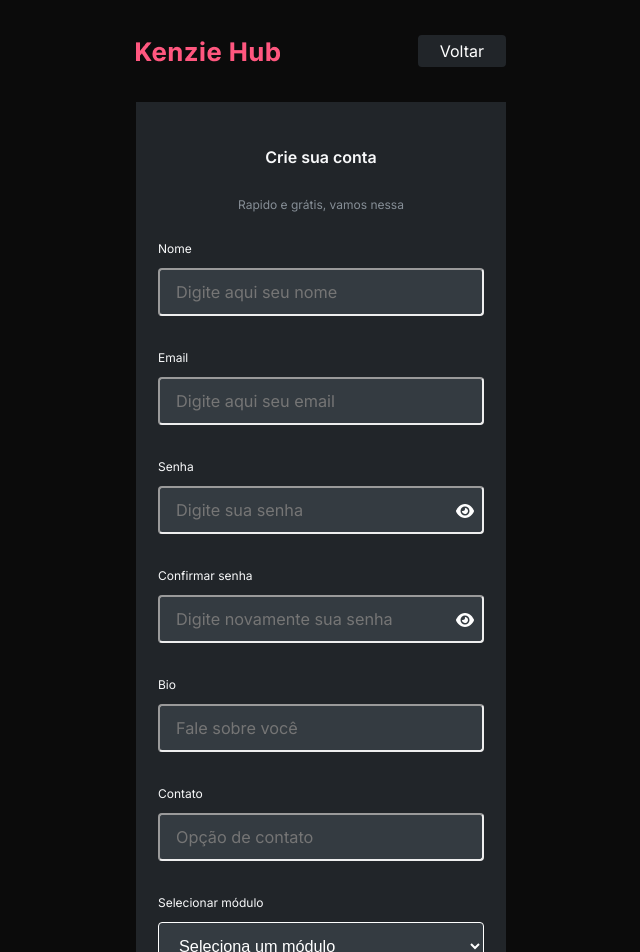
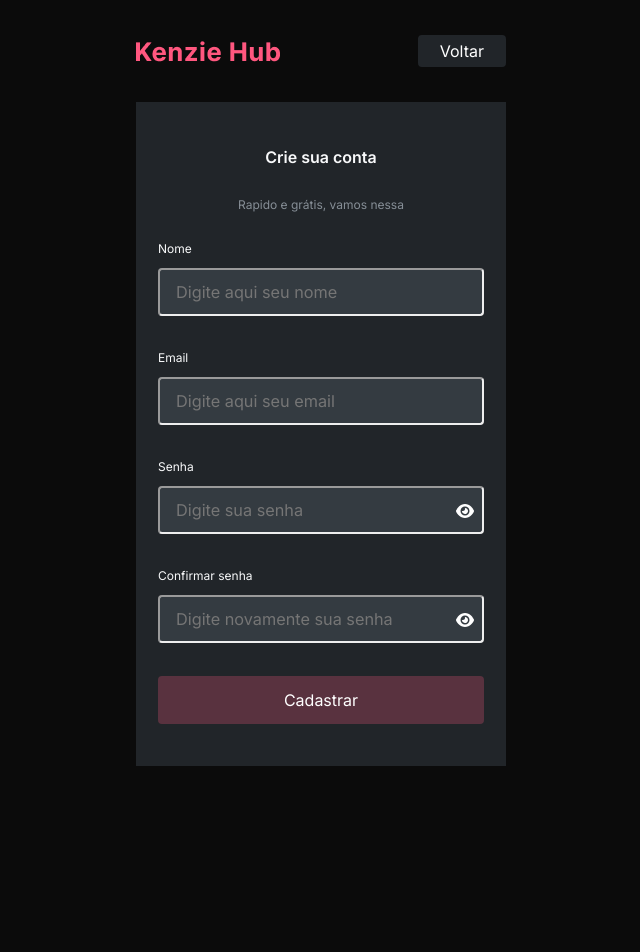
Before and after one commit to eskokado/m6t14-contatos-reactjs, a React (Create React App) app: page /register in a window 1280 px wide. Shown: the top 952 px of the page, without its empty margins (319-959 px from the left). After the commit the page ends 835 px from the top, so only its background shows below. Built offline with nearby package versions, Linux system fonts and the light colour scheme.

Commit message:
refactor: remove fields into register page

```diff
--- a/src/pages/RegisterPage/index.jsx
+++ b/src/pages/RegisterPage/index.jsx
@@ -1,178 +1,112 @@
 /* eslint-disable react-hooks/exhaustive-deps */
-import { CardForm } from "../../components/CardForm";
-import { Navbar } from "../../components/Navbar";
-import { Button } from "../../styles/buttons";
-import { GroupInput } from "../../components/GroupInput";
-import { GroupInputPassword } from "../../components/GroupInputPassword";
-import { Typography } from "../../styles/typography";
-import { StyledRegisterPage } from "./styles";
-import * as yup from "yup";
-import { useForm } from "react-hook-form";
-import { yupResolver } from "@hookform/resolvers/yup";
-import { GroupSelect } from "../../components/GroupSelect";
-import { useContext } from "react";
-import { UserContext } from "../../contexts/UserContext";
+import { CardForm } from '../../components/CardForm'
+import { Navbar } from '../../components/Navbar'
+import { Button } from '../../styles/buttons'
+import { GroupInput } from '../../components/GroupInput'
+import { GroupInputPassword } from '../../components/GroupInputPassword'
+import { Typography } from '../../styles/typography'
+import { StyledRegisterPage } from './styles'
+import * as yup from 'yup'
+import { useForm } from 'react-hook-form'
+import { yupResolver } from '@hookform/resolvers/yup'
+import { useContext } from 'react'
+import { UserContext } from '../../contexts/UserContext'
 
 export const RegisterPage = () => {
-  const { loading, onRegister } = useContext(UserContext);
+  const { loading, onRegister } = useContext(UserContext)
 
   const passwordRegExp =
-    /^.*(?=.{8,})((?=.*[!@#$%^&*()\-_=+{};:,<.>]){1})(?=.*\d)((?=.*[a-z]){1})((?=.*[A-Z]){1}).*$/;
+    /^.*(?=.{8,})((?=.*[!@#$%^&*()\-_=+{};:,<.>]){1})(?=.*\d)((?=.*[a-z]){1})((?=.*[A-Z]){1}).*$/
   const formSchema = yup.object().shape({
-    email: yup.string().required("E-mail obrigatório").email("E-mail inválido"),
+    email: yup.string().required('E-mail obrigatório').email('E-mail inválido'),
     name: yup
       .string()
-      .required("Nome obrigatório")
-      .min(3, "O nome precisa ter pelo 3 caracteres.")
-      .max(200, "O nome pode ter no máximo 200 caracteres."),
+      .required('Nome obrigatório')
+      .min(3, 'O nome precisa ter pelo 3 caracteres.')
+      .max(200, 'O nome pode ter no máximo 200 caracteres.'),
     password: yup
       .string()
-      .required("Senha obrigatório")
+      .required('Senha obrigatório')
       .matches(
         passwordRegExp,
-        "A senha deve conter pelo menos 8 caracteres, uma maiúscula, um número e um caractere especial"
+        'A senha deve conter pelo menos 8 caracteres, uma maiúscula, um número e um caractere especial'
       ),
     confirmPassword: yup
       .string()
-      .required("Confirmar a senha é obrigatório")
-      .oneOf([yup.ref("password")], "As senhas não coincidem"),
-    bio: yup
-      .string()
-      .required("Bio obrigatório")
-      .min(3, "Bio precisa ter pelo 3 caracteres.")
-      .max(400, "Bio pode ter no máximo 400 caracteres."),
-    contact: yup
-      .string()
-      .required("Contato obrigatório")
-      .min(3, "O contato precisa ter pelo 3 caracteres.")
-      .max(200, "O contato pode ter no máximo 200 caracteres."),
-    course_module: yup.string().required("Curso modulo obrigatório"),
-  });
+      .required('Confirmar a senha é obrigatório')
+      .oneOf([yup.ref('password')], 'As senhas não coincidem')
+  })
 
   const defaultValues = {
-    name: "",
-    email: "",
-    password: "",
-    confirmPassword: "",
-    bio: "",
-    contact: "",
-    course_module: "",
-  };
+    name: '',
+    email: '',
+    password: '',
+    confirmPassword: ''
+  }
 
   const {
     register,
     handleSubmit,
-    formState: { errors },
+    formState: { errors }
   } = useForm({
     resolver: yupResolver(formSchema),
-    mode: "onChange",
-  });
-
-  const optionsCoursesModules = [
-    { value: "", text: "Seleciona um módulo" },
-    {
-      value: "1o Módulo - frontend - básico",
-      text: "1o Módulo - frontend - básico",
-    },
-    {
-      value: "2o Módulo - frontend - intermediário",
-      text: "2o Módulo - frontend - intermediário",
-    },
-    {
-      value: "3o Módulo - frontend - avançado",
-      text: "3o Módulo - frontend - avançado",
-    },
-    {
-      value: "4o Módulo - backend - javaScript",
-      text: "4o Módulo - backend - javaScript",
-    },
-    {
-      value: "5o Módulo - backend - python",
-      text: "5o Módulo - backend - python",
-    },
-  ];
+    mode: 'onChange'
+  })
 
   return (
     <StyledRegisterPage>
-      <Navbar labelButton="Voltar" to="/login" />
+      <Navbar labelButton='Voltar' to='/login' />
       <CardForm onSubmit={handleSubmit(onRegister)}>
-        <Typography fonttype="title2" fontcolor="grey0" fontweight="semibody">
+        <Typography fonttype='title2' fontcolor='grey0' fontweight='semibody'>
           Crie sua conta
         </Typography>
-        <Typography fonttype="headline" fontcolor="grey1">
+        <Typography fonttype='headline' fontcolor='grey1'>
           Rapido e grátis, vamos nessa
         </Typography>
         <GroupInput
-          label="Nome"
-          placeholder="Digite aqui seu nome"
+          label='Nome'
+          placeholder='Digite aqui seu nome'
           helperMessage={errors.name?.message && errors.name.message}
-          field="name"
+          field='name'
           register={register}
           defaultValues={defaultValues}
         />
         <GroupInput
-          label="Email"
-          placeholder="Digite aqui seu email"
+          label='Email'
+          placeholder='Digite aqui seu email'
           helperMessage={errors.email?.message && errors.email.message}
-          field="email"
+          field='email'
           register={register}
           defaultValues={defaultValues}
         />
         <GroupInputPassword
-          label="Senha"
-          placeholder="Digite sua senha"
+          label='Senha'
+          placeholder='Digite sua senha'
           helperMessage={errors.password?.message && errors.password.message}
-          field="password"
+          field='password'
           register={register}
           defaultValues={defaultValues}
         />
         <GroupInputPassword
-          label="Confirmar senha"
-          placeholder="Digite novamente sua senha"
-          field="confirmPassword"
+          label='Confirmar senha'
+          placeholder='Digite novamente sua senha'
+          field='confirmPassword'
           helperMessage={
             errors.confirmPassword?.message && errors.confirmPassword.message
           }
           register={register}
           defaultValues={defaultValues}
         />
-        <GroupInput
-          label="Bio"
-          placeholder="Fale sobre você"
-          helperMessage={errors.bio?.message && errors.bio.message}
-          field="bio"
-          register={register}
-          defaultValues={defaultValues}
-        />
-        <GroupInput
-          label="Contato"
-          placeholder="Opção de contato"
-          helperMessage={errors.contact?.message && errors.contact.message}
-          field="contact"
-          register={register}
-          defaultValues={defaultValues}
-        />
-        <GroupSelect
-          label="Selecionar módulo"
-          placeholder="Seleciona um módulo"
-          helperMessage={
-            errors.course_module?.message && errors.course_module.message
-          }
-          field="course_module"
-          register={register}
-          defaultValues={defaultValues}
-          options={optionsCoursesModules}
-        ></GroupSelect>
         <Button
-          type="submit"
-          buttonstyle="default"
-          buttoncolor="primaryDisable"
-          buttonwidth="max"
+          type='submit'
+          buttonstyle='default'
+          buttoncolor='primaryDisable'
+          buttonwidth='max'
           disabled={loading}
         >
-          {loading ? "Cadastrando..." : "Cadastrar"}
+          {loading ? 'Cadastrando...' : 'Cadastrar'}
         </Button>
       </CardForm>
     </StyledRegisterPage>
-  );
-};
+  )
+}
```
